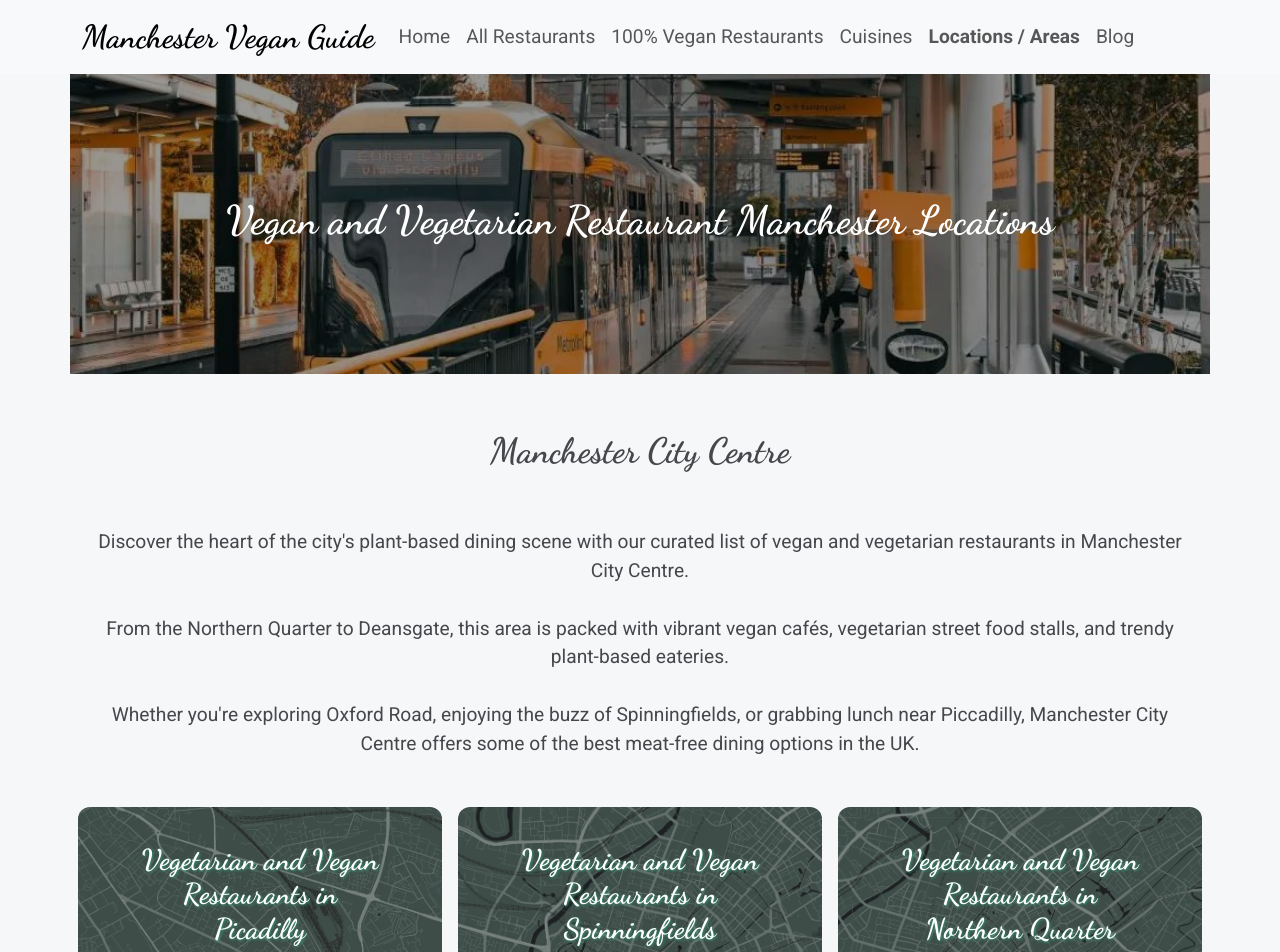
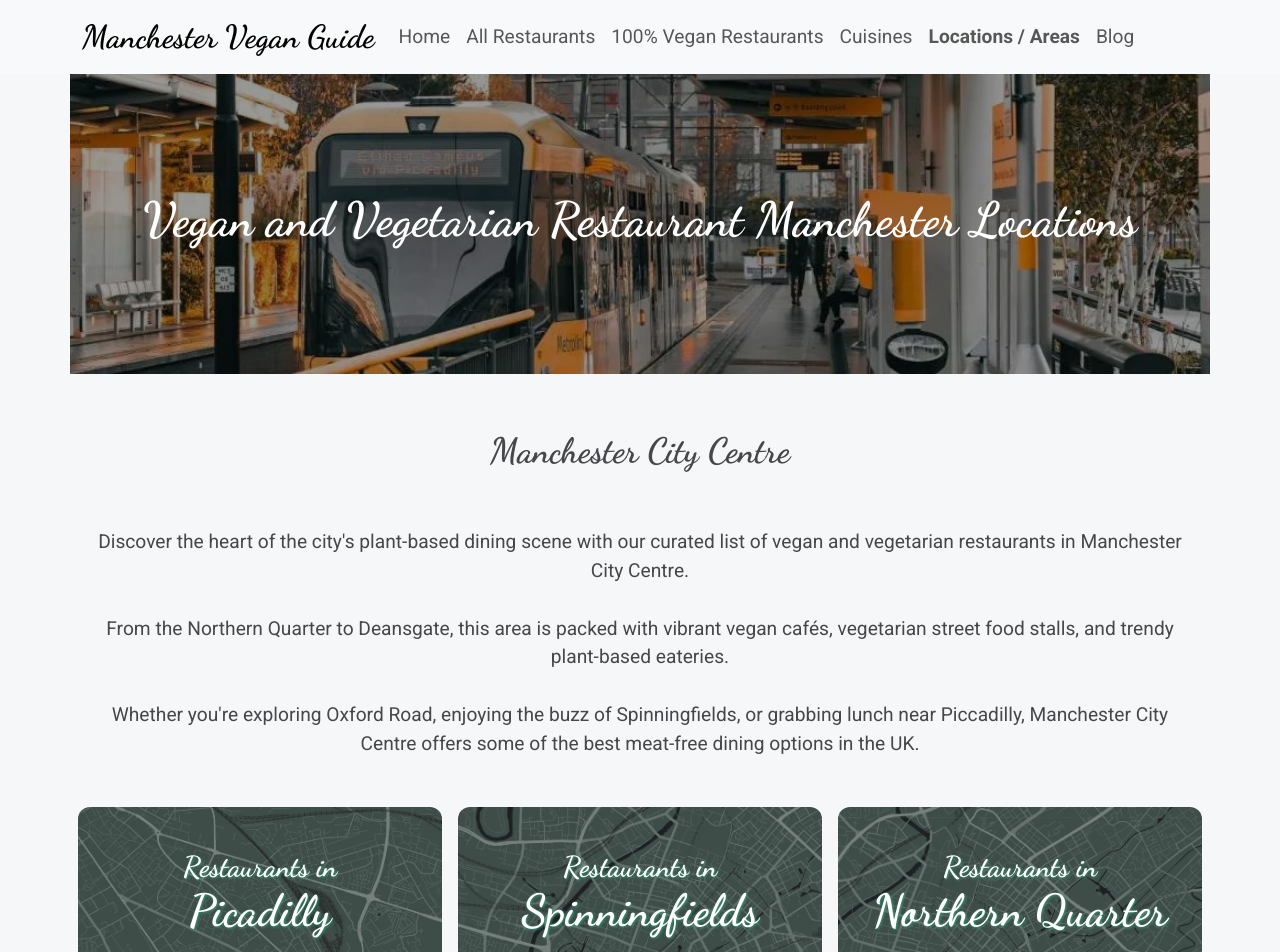
Before and after one commit to KyleMardell/manchester-vegan, a Next.js app: page /locations in a window 1280 px wide. Shown: the top 952 px of the page. Built offline with nearby package versions, Linux system fonts and the light colour scheme.

Commit message:
Adjust font sizes of all pages hero text

```diff
--- a/app/cuisines/CuisinesPage.module.css
+++ b/app/cuisines/CuisinesPage.module.css
@@ -22,3 +22,9 @@
     font-weight: bold;
     padding: 1rem;
 }
+
+@media screen and (min-width: 768px) {
+    .HeroText {
+        font-size: 3rem;
+    }
+}
--- a/app/cuisines/[cuisine]/cuisine.module.css
+++ b/app/cuisines/[cuisine]/cuisine.module.css
@@ -22,3 +22,9 @@
     font-weight: bold;
     padding: 1rem;
 }
+
+@media screen and (min-width: 768px) {
+    .HeroText {
+        font-size: 3rem;
+    }
+}
--- a/app/cuisines/vegan-only/VeganOnlyPage.module.css
+++ b/app/cuisines/vegan-only/VeganOnlyPage.module.css
@@ -22,3 +22,9 @@
     font-weight: bold;
     padding: 1rem;
 }
+
+@media screen and (min-width: 768px) {
+    .HeroText {
+        font-size: 3rem;
+    }
+}
--- a/app/locations/LocationsPage.module.css
+++ b/app/locations/LocationsPage.module.css
@@ -56,3 +56,13 @@
     padding: 1rem;
     text-shadow: 1px 1px 3px var(--color-green);
 }
+
+.LocationText span {
+    font-size: 2.8rem;
+}
+
+@media screen and (min-width: 768px) {
+    .HeroText {
+        font-size: 3rem;
+    }
+}
--- a/app/locations/[location]/LocationPage.module.css
+++ b/app/locations/[location]/LocationPage.module.css
@@ -22,3 +22,9 @@
     font-weight: bold;
     padding: 1rem;
 }
+
+@media screen and (min-width: 768px) {
+    .HeroText {
+        font-size: 3rem;
+    }
+}
--- a/app/locations/page.js
+++ b/app/locations/page.js
@@ -83,8 +83,8 @@ export default function Locations() {
                                 className={styles.LocationImage}
                             />
                             <h3 className={styles.LocationText}>
-                                Vegetarian and Vegan <br /> Restaurants in{" "}
-                                <br /> {location}
+                                Restaurants in<br />
+                                <span>{location}</span>
                             </h3>
                         </Link>
                     </Col>
@@ -129,8 +129,8 @@ export default function Locations() {
                                 className={styles.LocationImage}
                             />
                             <h3 className={styles.LocationText}>
-                                Vegetarian and Vegan <br /> Restaurants in{" "}
-                                <br /> {location}
+                                Restaurants in<br />
+                                <span>{location}</span>
                             </h3>
                         </Link>
                     </Col>
--- a/app/restaurants/RestaurantsPage.module.css
+++ b/app/restaurants/RestaurantsPage.module.css
@@ -22,3 +22,9 @@
     font-weight: bold;
     padding: 1rem;
 }
+
+@media screen and (min-width: 768px) {
+    .HeroText {
+        font-size: 3rem;
+    }
+}
```
